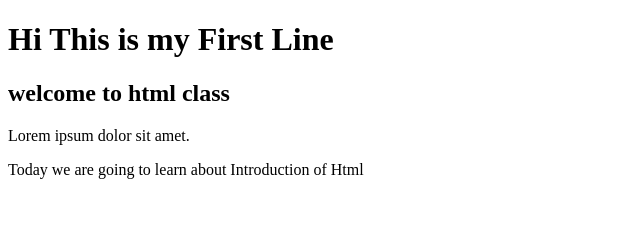
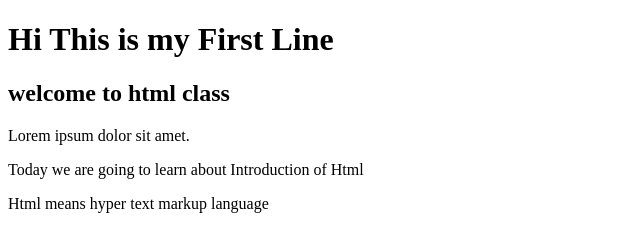
Before and after one commit to AARTHI124/Frontend_classnotes, a plain HTML site: page index.html in a window 1280 px wide. Shown: the whole page, without its empty margins (0-640 px from the left). Drawn offline with Linux system fonts and the light colour scheme.

Commit message:
Update index.html

```diff
--- a/index.html
+++ b/index.html
@@ -10,5 +10,6 @@
     <h2> welcome to html class</h2>
     <p>Lorem ipsum dolor sit amet.</p>
     <p>Today we are going to learn about Introduction of Html</p>
+    <P>Html means hyper text markup language</P>
 </body>
 </html>
```
